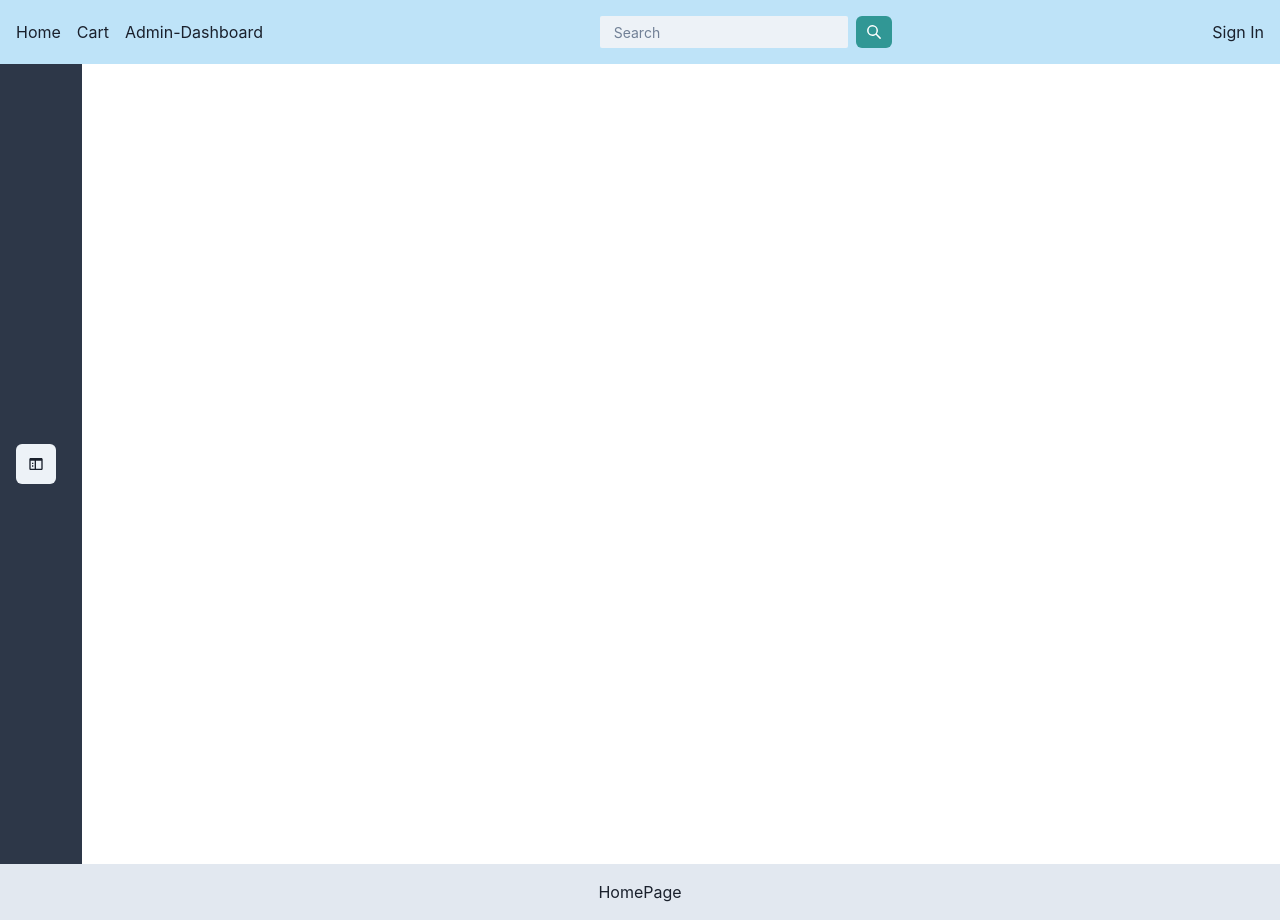
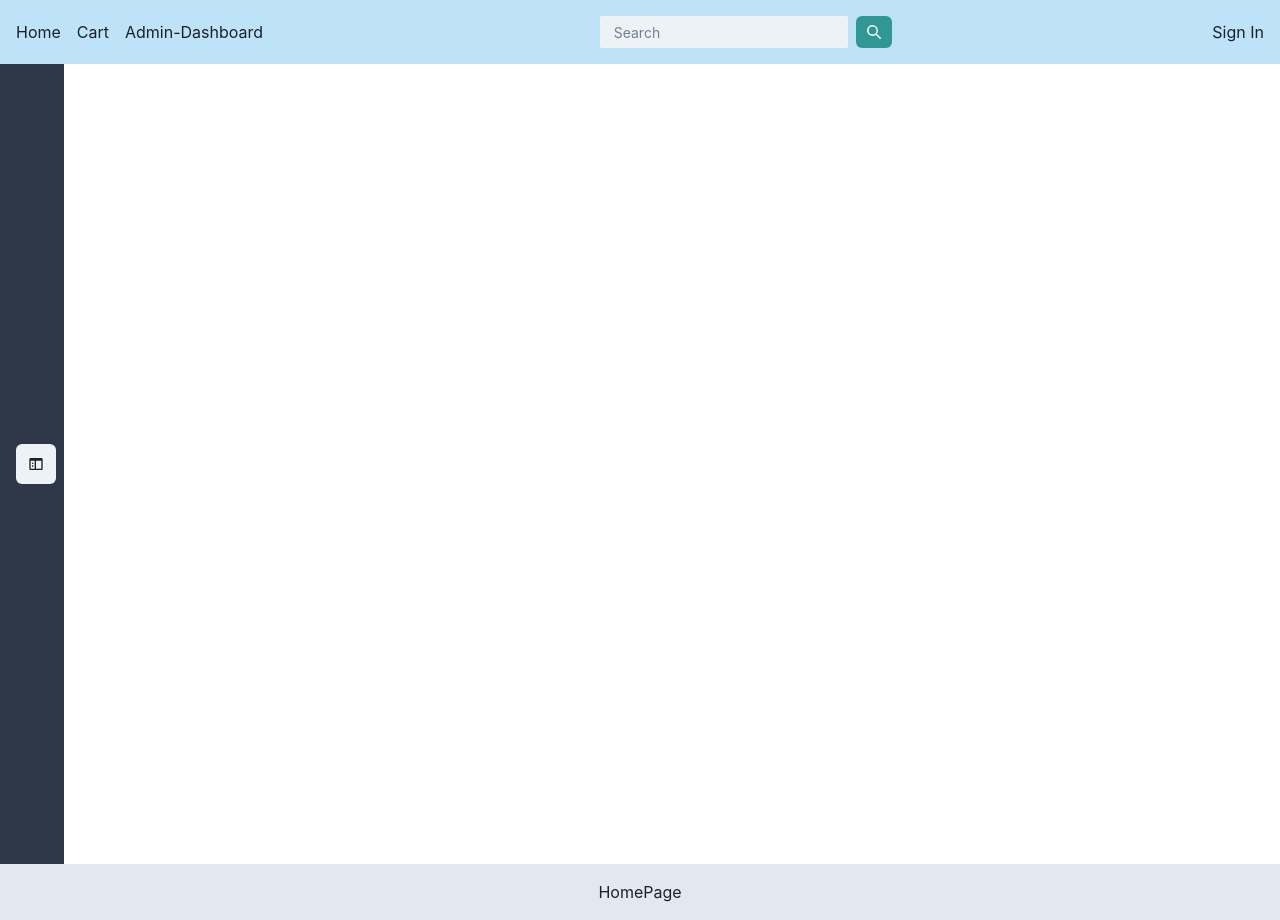
Before and after one commit to sohangpurh53/EccomerceReactWithSlugfield, a React (Create React App) app: page /admin/dashboard in a window 1280 px wide. Built offline with nearby package versions, Linux system fonts and the light colour scheme.

Commit message:
update to UI

```diff
--- a/src/components/AdminDashboard/AdminDashboard.js
+++ b/src/components/AdminDashboard/AdminDashboard.js
@@ -5,7 +5,7 @@ import {
   IconButton,
   VStack,
   HStack,
-  Center,
+
   useDisclosure,
 } from '@chakra-ui/react';
 import { BiSidebar } from 'react-icons/bi';
@@ -39,32 +39,31 @@ const AdminDashboard = () => {
 
   return (
     <>
-      <Box display="flex" flexDirection="row" height="100vh" >
+      <Box
+        display="flex"
+        flexDirection={{ base: 'column', md: 'row' }}
+        height="100vh"
+      >
 
-        <HStack p="4" bg="gray.700" color="white" w={'50px'} >
+        <HStack p="4" bg="gray.700" color="white" w={{ base: '100%', md: '7.5%', lg:'5%' }}>
           <IconButton
             icon={isOpen ? <CloseIcon />: <BiSidebar />}
             onClick={onToggle}
             aria-label="Toggle Navigation Bar"
-
           />
-          <Center flex="1">
-            <Button onClick={onToggle} visibility={'hidden'}>
-              {isOpen ? 'Close Menu' : 'Open Menu'}
-            </Button>
-          </Center>
         </HStack>
-
 
         <VStack
           spacing={4}
           align="start"
           bg="gray.700"
           color="white"
-          width={isOpen ? '10%' : '0'}
+          width={isOpen ? { base: '100%', md: '20%' } : '0'}
           p="4"
           transition="width 0.3s ease"
           overflow="hidden"
+          visibility={isOpen ? 'visible' : 'hidden'}
+
         >
           {isOpen && (
             <>
```
